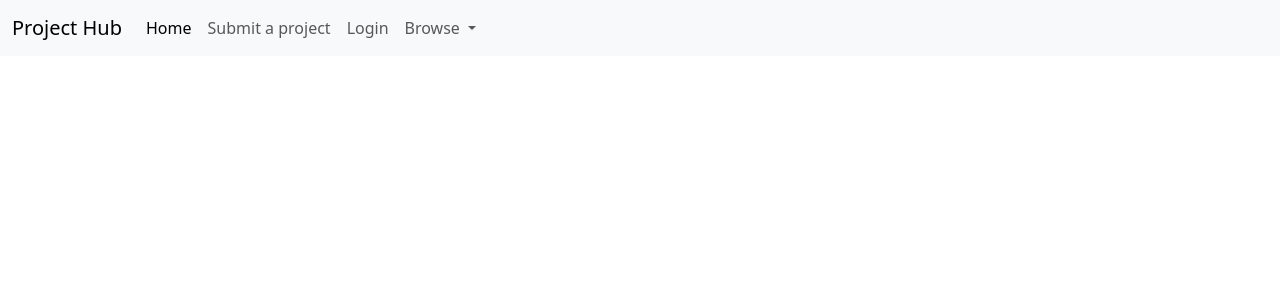
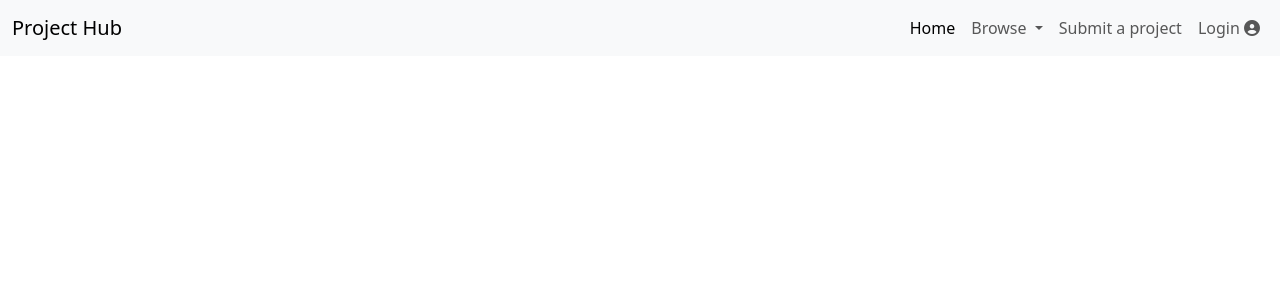
Before and after one commit to linx02/project-hub, a Django app: template hub_main/templates/base.html in a window 1280 px wide. Shown: the top 300 px of the page. Run offline with Django 3.2, Linux system fonts and the light colour scheme; the template is opened without the code that fills it, so the values that code supplies are empty; some libraries are stand-ins or nearby versions.

Commit message:
Modify navbar and add fontawesome cdn

```diff
--- a/hub_main/templates/base.html
+++ b/hub_main/templates/base.html
@@ -18,10 +18,14 @@
                 <span class="navbar-toggler-icon"></span>
               </button>
               <div class="collapse navbar-collapse" id="navbarNavDropdown">
-                <ul class="navbar-nav">
+                <ul class="navbar-nav ms-auto">
                   <li class="nav-item">
                     <a class="nav-link active" aria-current="page" href="#">Home</a>
                   </li>
+                  <li class="nav-item dropdown">
+                    <a class="nav-link dropdown-toggle" href="#" role="button" data-bs-toggle="dropdown" aria-expanded="false">
+                      Browse
+                    </a>
                     <ul class="dropdown-menu">
                       <li><a class="dropdown-item" href="#">Project Portfolio 1</a></li>
                       <li><a class="dropdown-item" href="#">Project Portfolio 2</a></li>
@@ -29,16 +33,12 @@
                       <li><a class="dropdown-item" href="#">Project Portfolio 4</a></li>
                       <li><a class="dropdown-item" href="#">Project Portfolio 5</a></li>
                     </ul>
+                  </li>
                   <li class="nav-item">
                     <a class="nav-link" href="#">Submit a project</a>
                   </li>
                   <li class="nav-item">
-                    <a class="nav-link" href="#">Login</a>
-                  </li>
-                  <li class="nav-item dropdown">
-                    <a class="nav-link dropdown-toggle" href="#" role="button" data-bs-toggle="dropdown" aria-expanded="false">
-                      Browse
-                    </a>
+                    <a class="nav-link" href="#">Login <i class="fa-solid fa-circle-user"></i></a>
                   </li>
                 </ul>
               </div>
@@ -58,4 +58,5 @@
 </body>
 
 <script src="https://cdn.jsdelivr.net/npm/bootstrap@5.3.1/dist/js/bootstrap.bundle.min.js"></script>
+<script src="https://kit.fontawesome.com/23c1e8fb66.js" crossorigin="anonymous"></script>
 </html>
```
Lines whose indentation alone changed are shown as unchanged.
